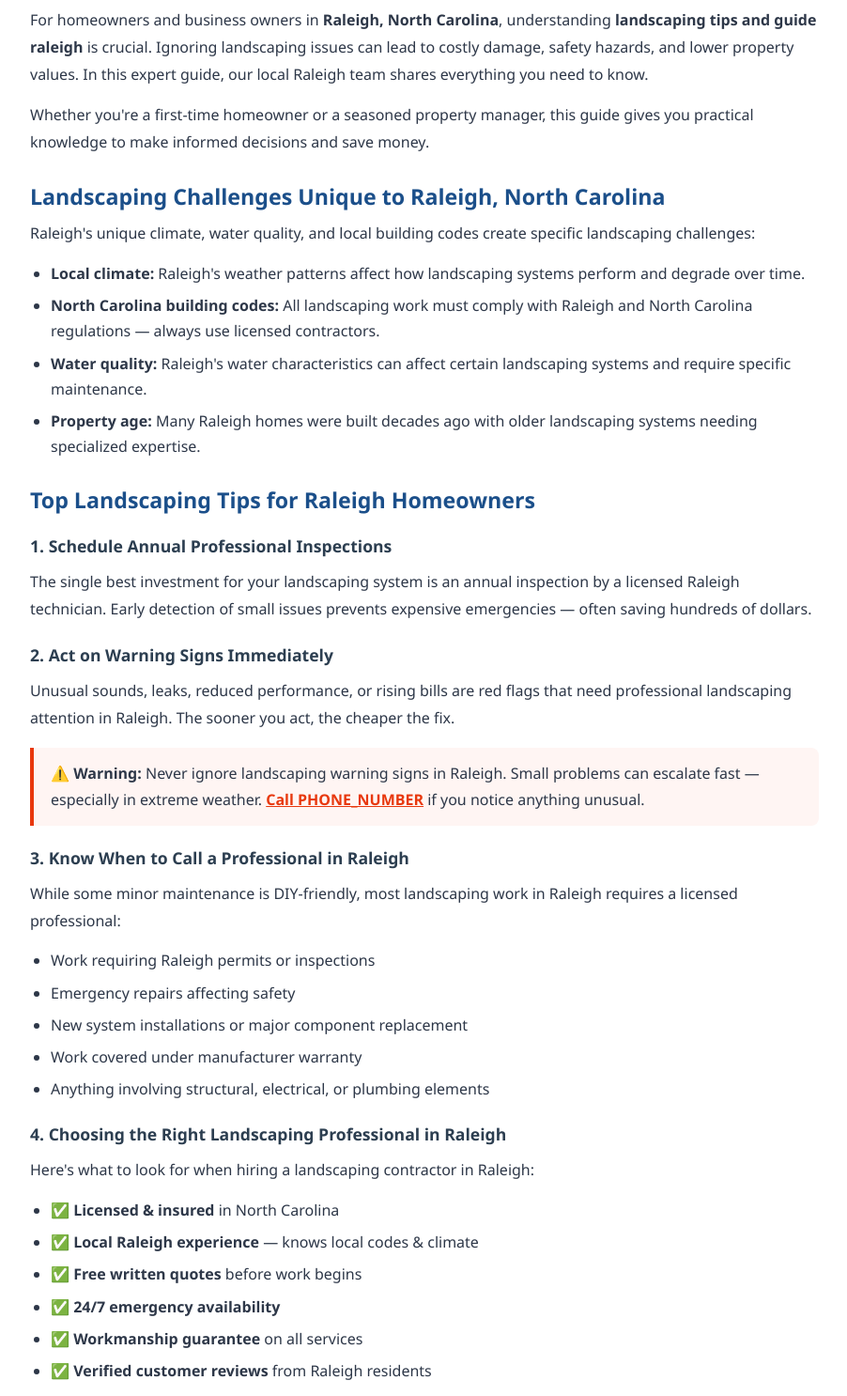
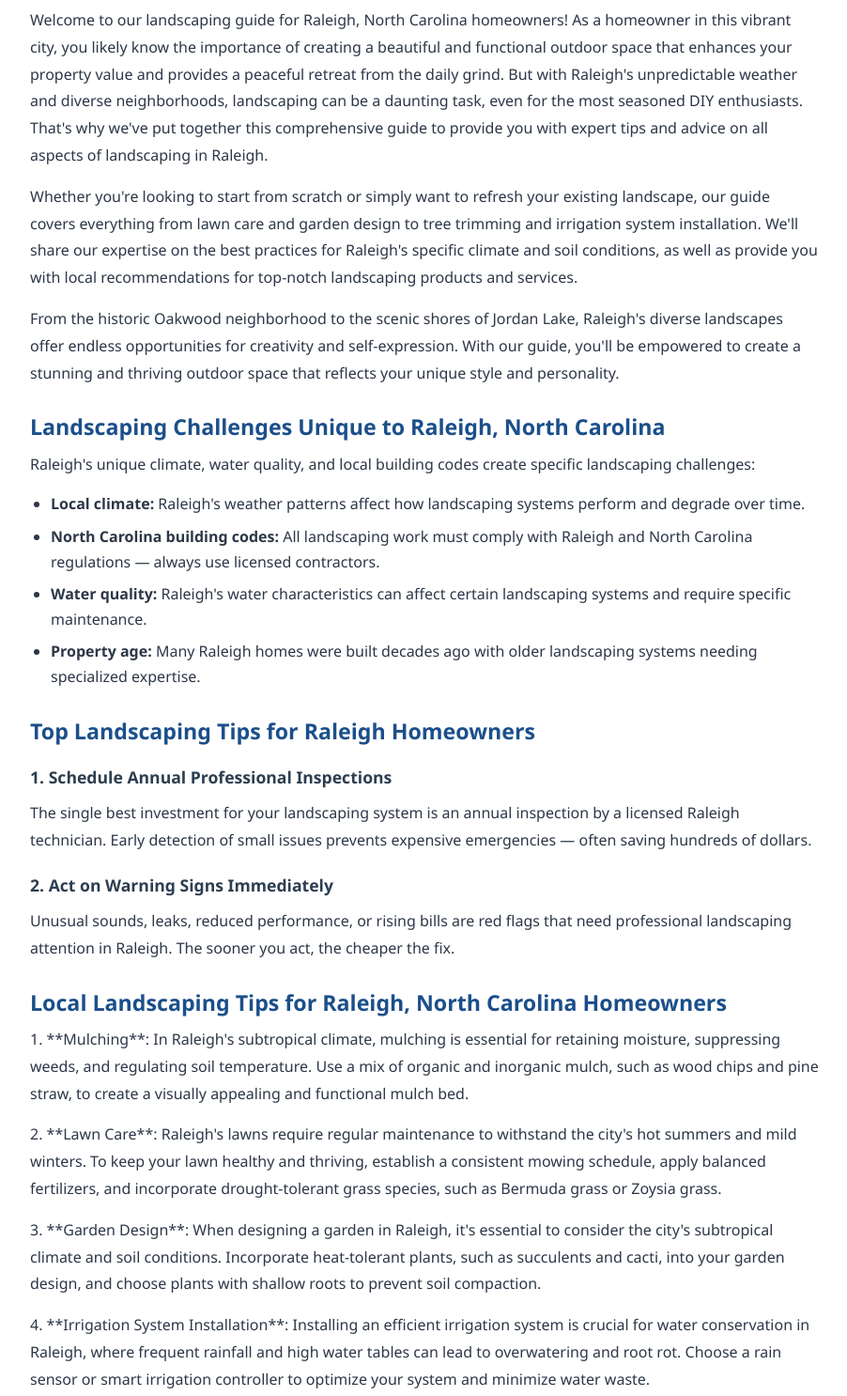
Before and after one commit to leadsmartaffiliate/landscaping-service-raleigh-nc, a plain HTML site: page blog/how-to-choose-landscaping-raleigh/index.html in a window 1280 px wide. Shown: the part 593-2079 px from the top of the page at 94% size, without its empty margins (188-1090 px from the left). Drawn offline with Linux system fonts and the light colour scheme.

Commit message:
Update blog/how-to-choose-landscaping-raleigh/index.html

```diff
--- a/blog/how-to-choose-landscaping-raleigh/index.html
+++ b/blog/how-to-choose-landscaping-raleigh/index.html
@@ -179,7 +179,9 @@ footer{background:var(--dark);color:#c9d1e0;padding:40px 20px 20px}
       </figure>
 
       <h2>Why landscaping tips and guide Raleigh Matters for Raleigh Properties</h2>
-      <p>For homeowners and business owners in <strong>Raleigh, North Carolina</strong>, understanding <strong>landscaping tips and guide raleigh</strong> is crucial. Ignoring landscaping issues can lead to costly damage, safety hazards, and lower property values. In this expert guide, our local Raleigh team shares everything you need to know.</p><p>Whether you're a first-time homeowner or a seasoned property manager, this guide gives you practical knowledge to make informed decisions and save money.</p>
+      <p>Welcome to our landscaping guide for Raleigh, North Carolina homeowners! As a homeowner in this vibrant city, you likely know the importance of creating a beautiful and functional outdoor space that enhances your property value and provides a peaceful retreat from the daily grind. But with Raleigh's unpredictable weather and diverse neighborhoods, landscaping can be a daunting task, even for the most seasoned DIY enthusiasts. That's why we've put together this comprehensive guide to provide you with expert tips and advice on all aspects of landscaping in Raleigh.</p>
+<p>Whether you're looking to start from scratch or simply want to refresh your existing landscape, our guide covers everything from lawn care and garden design to tree trimming and irrigation system installation. We'll share our expertise on the best practices for Raleigh's specific climate and soil conditions, as well as provide you with local recommendations for top-notch landscaping products and services.</p>
+<p>From the historic Oakwood neighborhood to the scenic shores of Jordan Lake, Raleigh's diverse landscapes offer endless opportunities for creativity and self-expression. With our guide, you'll be empowered to create a stunning and thriving outdoor space that reflects your unique style and personality.</p>
 
       <h2>Landscaping Challenges Unique to Raleigh, North Carolina</h2>
       <p>Raleigh's unique climate, water quality, and local building codes create specific
@@ -207,7 +209,11 @@ footer{background:var(--dark);color:#c9d1e0;padding:40px 20px 20px}
       need professional landscaping attention in Raleigh. The sooner you act, the cheaper
       the fix.</p>
 
-
+      <h2>Local Landscaping Tips for Raleigh, North Carolina Homeowners</h2>
+<p>1. **Mulching**: In Raleigh's subtropical climate, mulching is essential for retaining moisture, suppressing weeds, and regulating soil temperature. Use a mix of organic and inorganic mulch, such as wood chips and pine straw, to create a visually appealing and functional mulch bed.</p>
+<p>2. **Lawn Care**: Raleigh's lawns require regular maintenance to withstand the city's hot summers and mild winters. To keep your lawn healthy and thriving, establish a consistent mowing schedule, apply balanced fertilizers, and incorporate drought-tolerant grass species, such as Bermuda grass or Zoysia grass.</p>
+<p>3. **Garden Design**: When designing a garden in Raleigh, it's essential to consider the city's subtropical climate and soil conditions. Incorporate heat-tolerant plants, such as succulents and cacti, into your garden design, and choose plants with shallow roots to prevent soil compaction.</p>
+<p>4. **Irrigation System Installation**: Installing an efficient irrigation system is crucial for water conservation in Raleigh, where frequent rainfall and high water tables can lead to overwatering and root rot. Choose a rain sensor or smart irrigation controller to optimize your system and minimize water waste.</p>
 
       <div class="warn-box" role="alert">
         ⚠️ <strong>Warning:</strong> Never ignore landscaping warning signs in Raleigh.
```
